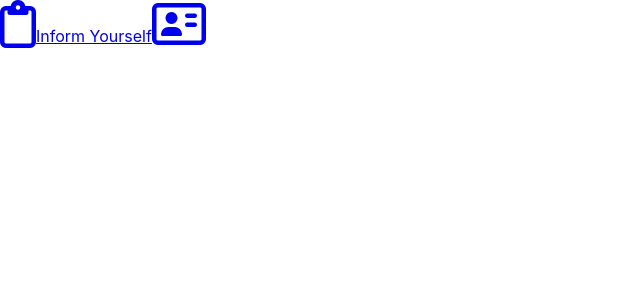
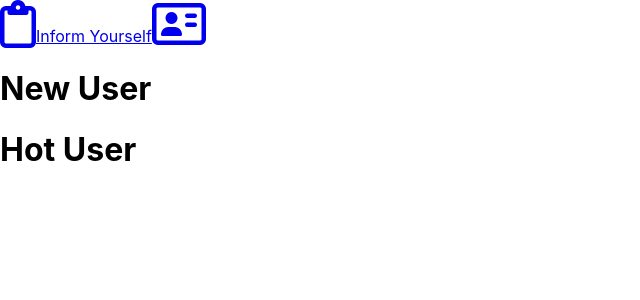
Before and after one commit to sseongFamily/inform-yourself-client, a React (Create React App) app: page / in a window 1280 px wide. Shown: the top 300 px of the page, without its empty margins (0-640 px from the left). Built offline with nearby package versions, Linux system fonts and the light colour scheme.

Commit message:
✨ feat/6/create_news_tab

```diff
--- a/src/App.tsx
+++ b/src/App.tsx
@@ -1,11 +1,13 @@
 import React from 'react';
 import './App.css';
 import MainNav from './components/MainNav';
+import News from './pages/main/News';
 
 function App() {
   return (
     <div>
       <MainNav />
+      <News />
     </div>
   );
 }
--- /dev/null
+++ b/src/containers/main/HotUser.tsx
@@ -0,0 +1,11 @@
+import React from 'react';
+
+function HotUser() {
+  return (
+    <div>
+      <h1>Hot User</h1>
+    </div>
+  );
+}
+
+export default HotUser;
--- /dev/null
+++ b/src/containers/main/NewUser.tsx
@@ -0,0 +1,11 @@
+import React from 'react';
+
+function NewUser() {
+  return (
+    <div>
+      <h1>New User</h1>
+    </div>
+  );
+}
+
+export default NewUser;
--- /dev/null
+++ b/src/pages/main/News.tsx
@@ -0,0 +1,15 @@
+import React from 'react';
+import HotUser from '../../containers/main/HotUser';
+import NewUser from '../../containers/main/NewUser';
+
+function News() {
+  return (
+    // News Page
+    <div>
+      <NewUser />
+      <HotUser />
+    </div>
+  );
+}
+
+export default News;
```
Also changed, not shown: src/components/UserCard.tsx (added, +7 -0 lines).
